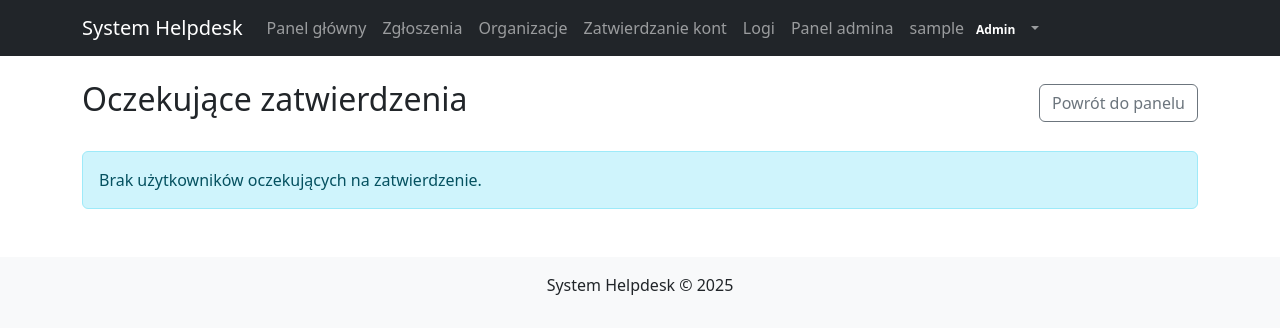
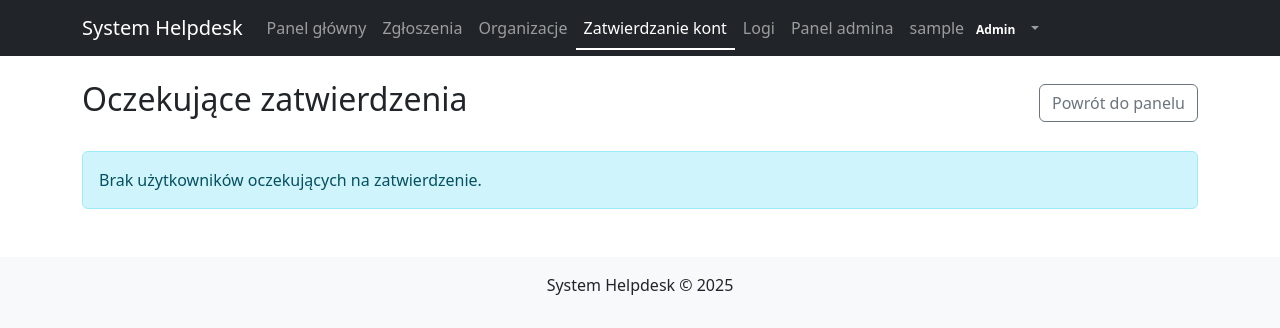
Before and after one commit to 70490-jakub-adrych/projekt-wdrozeniowy, a Django app: page /approvals/ in a window 1280 px wide. Shown: the top 328 px of the page. Run offline with Django 3.2, Linux system fonts and the light colour scheme; a user stored in the database is signed in; tables that the repository leaves empty hold one stand-in row (values such as "Sample post"); some libraries are stand-ins or nearby versions.

Commit message:
Update base.html

```diff
--- a/crm/templates/crm/base.html
+++ b/crm/templates/crm/base.html
@@ -7,6 +7,16 @@
     {% load static %}
     <link rel="stylesheet" href="{% static 'crm/css/bootstrap.min.css' %}">
     <link rel="stylesheet" href="{% static 'crm/css/all.min.css' %}">
+    <style>
+        .navbar-dark .navbar-nav .nav-link.active {
+            /* Remove background and border-radius that could affect layout */
+            border-bottom: 2px solid #fff;
+            font-weight: 500;
+            color: #fff;
+            /* Ensure no change in spacing */
+            margin-bottom: -2px;
+        }
+    </style>
     {% block extra_css %}{% endblock %}
 </head>
 <body>
@@ -20,22 +30,22 @@
                 <ul class="navbar-nav mr-auto">
                     {% if user.is_authenticated %}
                     <li class="nav-item">
-                        <a class="nav-link" href="{% url 'dashboard' %}">Panel główny</a>
+                        <a class="nav-link {% if request.path == '/dashboard/' %}active{% endif %}" href="{% url 'dashboard' %}">Panel główny</a>
                     </li>
                     <li class="nav-item">
-                        <a class="nav-link" href="{% url 'ticket_list' %}">Zgłoszenia</a>
+                        <a class="nav-link {% if request.path|slice:':9' == '/tickets/' %}active{% endif %}" href="{% url 'ticket_list' %}">Zgłoszenia</a>
                     </li>
                     {% if user.profile.role == 'admin' or user.profile.role == 'agent' %}
                     <li class="nav-item">
-                        <a class="nav-link" href="{% url 'organization_list' %}">Organizacje</a>
+                        <a class="nav-link {% if request.path|slice:':15' == '/organizations/' %}active{% endif %}" href="{% url 'organization_list' %}">Organizacje</a>
                     </li>
                     <li class="nav-item">
-                        <a class="nav-link" href="{% url 'pending_approvals' %}">Zatwierdzanie kont</a>
+                        <a class="nav-link {% if request.path|slice:':11' == '/approvals/' %}active{% endif %}" href="{% url 'pending_approvals' %}">Zatwierdzanie kont</a>
                     </li>
                     {% endif %}
                     {% if user.profile.role == 'admin' %}
                     <li class="nav-item">
-                        <a class="nav-link" href="{% url 'activity_logs' %}">Logi</a>
+                        <a class="nav-link {% if request.path|slice:':6' == '/logs/' %}active{% endif %}" href="{% url 'activity_logs' %}">Logi</a>
                     </li>
                     <li class="nav-item">
                         <a class="nav-link" href="/admin/" target="_blank">Panel admina</a>
```
